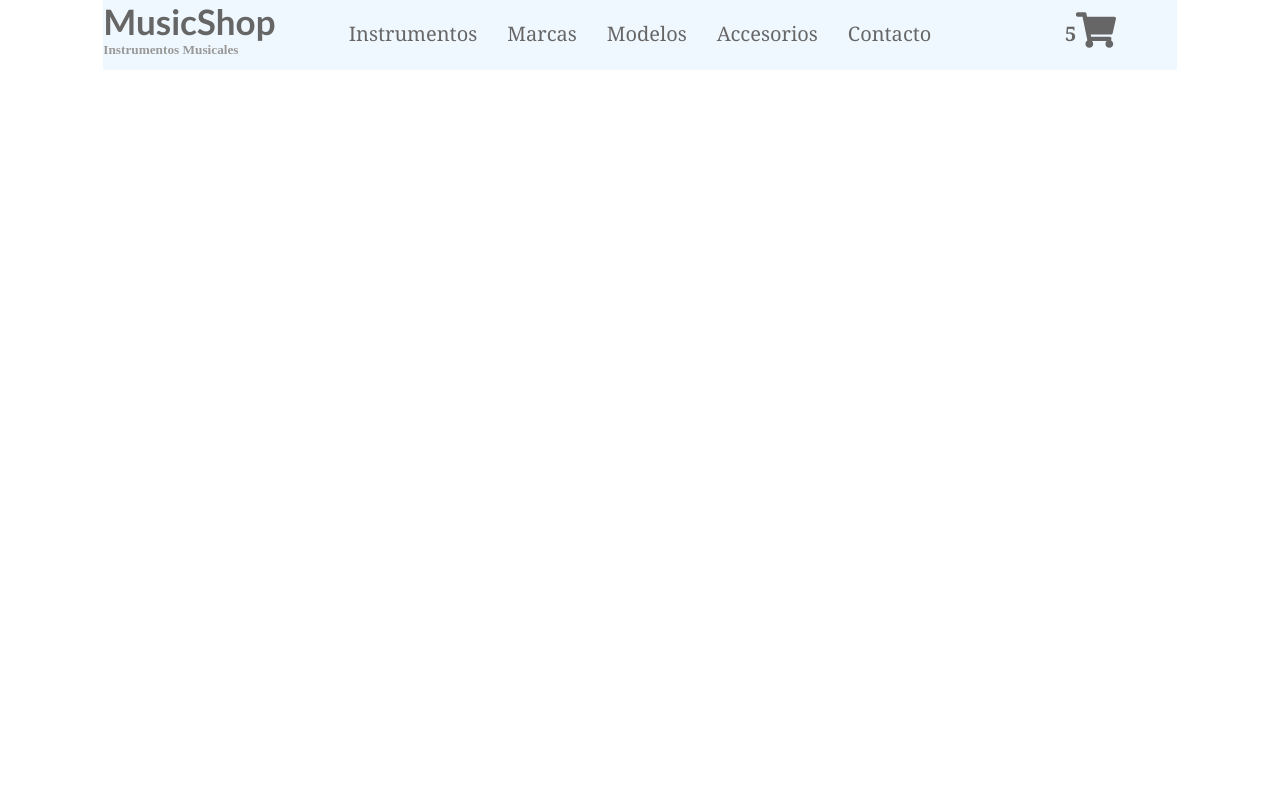
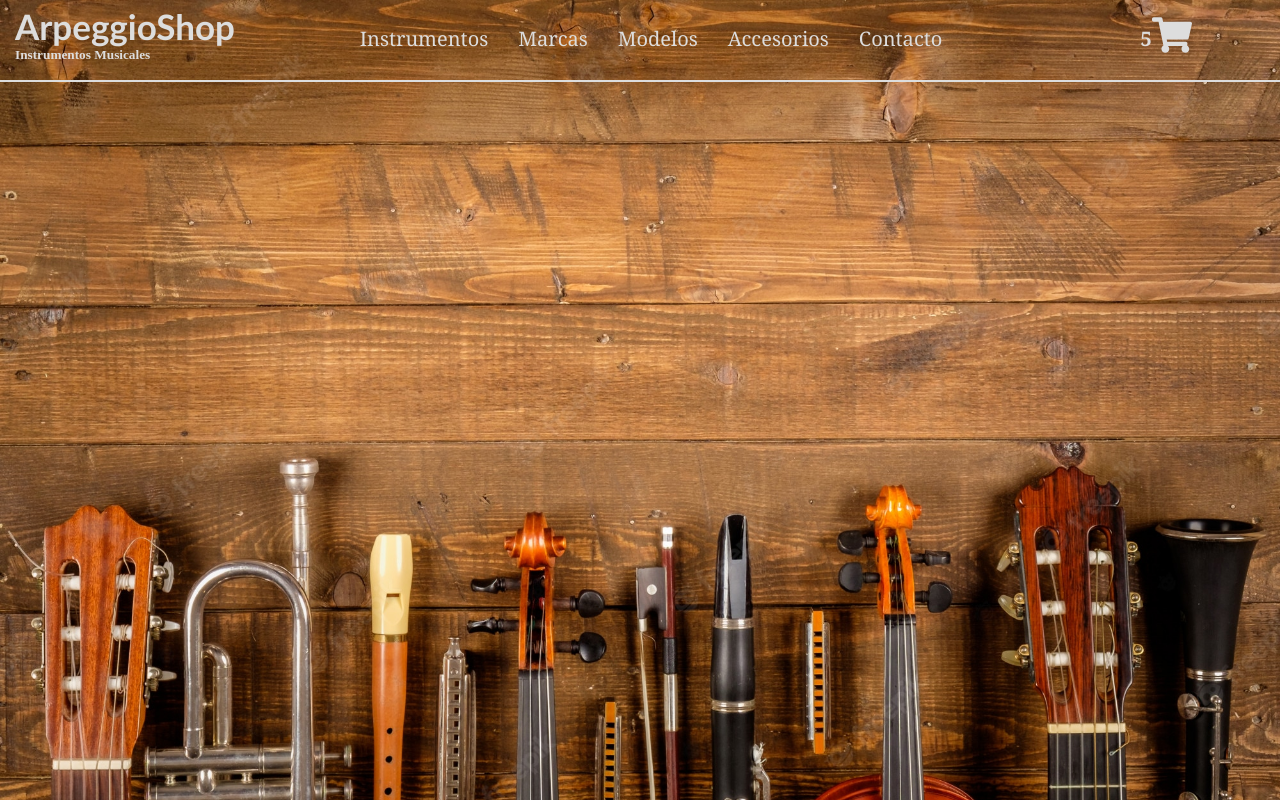
Before and after one commit to LucasSirimarco/PreEntrega1Sirimarco, a React (Create React App) app: page / in a window 1280 px wide. Built offline with nearby package versions, Linux system fonts and the light colour scheme.

Commit message:
Modificado

```diff
--- /dev/null
+++ b/public/index.css
@@ -0,0 +1,6 @@
+body{
+    background-image: url('ima4.jpg');
+    background-repeat: no-repeat;
+    background-attachment: fixed;
+    background-size: cover;
+}
--- a/public/index.html
+++ b/public/index.html
@@ -24,6 +24,7 @@
       work correctly both with client-side routing and a non-root public URL.
       Learn how to configure a non-root public URL by running `npm run build`.
     -->
+    <link rel="stylesheet" href="index.css">
     <title>React Nav App</title>
   </head>
   <body>
--- a/src/components/Navbar.jsx
+++ b/src/components/Navbar.jsx
@@ -8,7 +8,7 @@ function Navbar() {
         <div className='navContainer'>
             <nav className='nav'>
                 <div className='title'>
-                  <h3 className='titlePri'>MusicShop</h3>
+                  <h3 className='titlePri'>ArpeggioShop</h3>
                   <h5 className='titleSeg'>Instrumentos Musicales</h5>
                 </div>
                 <ul className='list'>
--- a/src/components/styles/cartWidget.css
+++ b/src/components/styles/cartWidget.css
@@ -1,16 +1,17 @@
 .cartIcon{
-    color: #666;
+    color: #ddd;
     font-size: 40px;
 }
 
 .cartContainer:hover{
     cursor: pointer;
+    filter:drop-shadow(0px 0px 5px #fff)
 
 }
 
 .cartNumber{
     padding-top: 7px;
-    color:#666;
+    color:#ddd;
     text-align: center;
     font-size: 20px;
     font-weight: 900;
--- a/src/components/styles/navbar.css
+++ b/src/components/styles/navbar.css
@@ -13,32 +13,35 @@
     justify-items: center;
     justify-self: center;
     gap: 20px;
-    background-color: aliceblue;
+    border-bottom: 2px solid #ddd;
     grid-template-areas: "title list ico";
     grid-template-rows: 50px 1fr 30px;
     grid-template-columns: 1fr 4fr 1fr;
     height: 70px;
+    padding: 5px 15px 5px 15px;
 
 }
 
 .title{
     grid-area: title;
     margin: auto;
+
 }
 
 .title:hover{
     cursor: pointer;
+    filter:drop-shadow(0px 0px 5px #fff)
 }
 
 .titlePri{
-    color: #666;
+    color: #ddd;
     font-size: 35px;
     font-family: 'Gill Sans', 'Gill Sans MT', Calibri, 'Trebuchet MS', sans-serif;
 }
 
 
 .titleSeg{
-    color: #999;
+    color: #ddd;
     font-family: cursive;
 }
 
@@ -54,14 +57,15 @@
 
 .listElement:hover{
     cursor: pointer;
-    color: #111;
+    color: #fff;
+    text-shadow: #fff 0px 0px 10px ;
 }
 
 .listElement{
     display: flex;
     align-items: center;
     justify-content: center;
-    color: #666;
+    color: #ddd;
     margin: 15px;
     font-size: 20px;
 }
```
Also changed, not shown: public/ima4.jpg (added).
